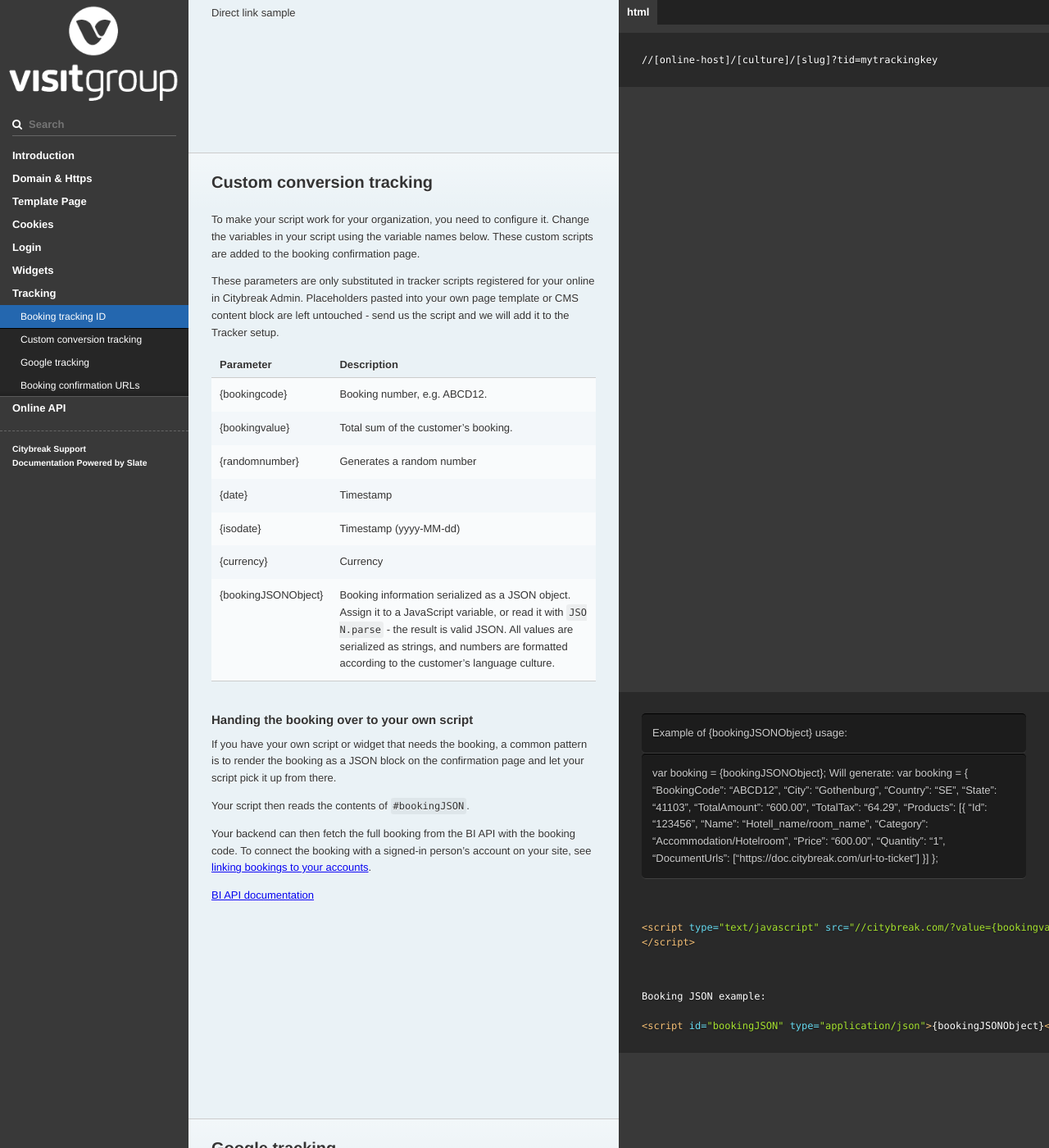
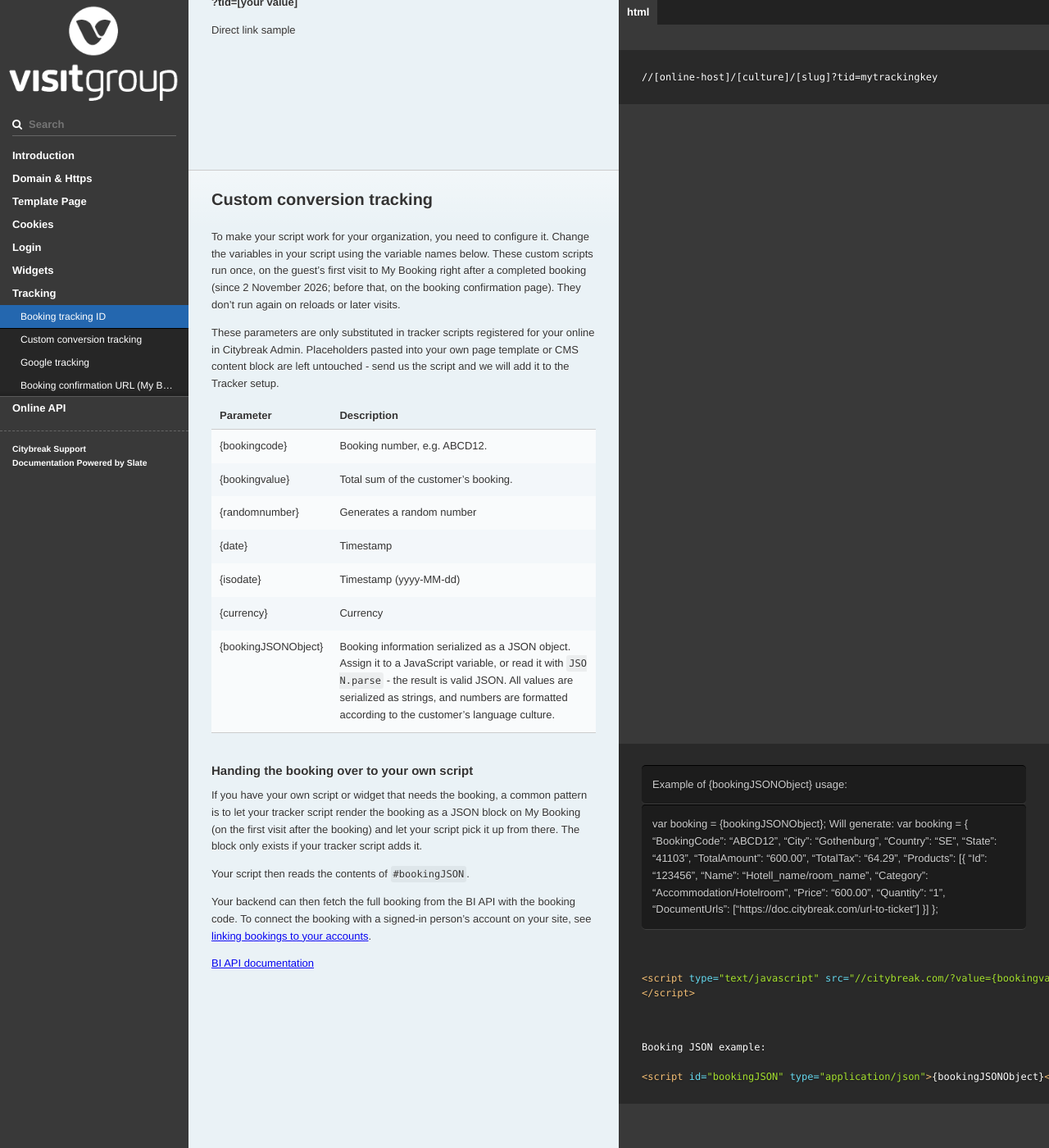
Before and after one commit to visit/citybreak-online-doc, a Jekyll site: the page built from index.md, in a window 1280 px wide and 1400 px high, scrolled down 20196 px. Shown: the whole window at 82% size. Built offline with Jekyll 4.4.1, drawn with Linux system fonts in a browser that asks for light colours; our own code applies the rules of GitHub Pages for plain Markdown files; some of the changed text lies outside the part shown.

Commit message:
Document purchase tracking on My Booking after the confirmation page redirect
Conversion scripts and the purchase event now fire on the guest's first
visit to /mybooking?bookingCode=... instead of the confirmation page.

Co-Authored-By: Claude Opus 5.5 <noreply@anthropic.com>

````diff
--- a/_includes/login.md
+++ b/_includes/login.md
@@ -74,6 +74,6 @@ Since the class follows the login state, it is present on the page you send the
 
 To connect a booking with the person's account on your site:
 
-- **On the confirmation page**, a tracker script can hand the booking to your own script, see [handing the booking over to your own script](#handing-the-booking-over-to-your-own-script). Your script then tells your site which booking the signed-in person just made.
+- **On the first My Booking visit after the booking** (previously the confirmation page), a tracker script can hand the booking to your own script, see [handing the booking over to your own script](#handing-the-booking-over-to-your-own-script). Your script then tells your site which booking the signed-in person just made.
 - **On your backend**, fetch the full booking from the [BI API](https://visit.github.io/bi-api-doc/) with the booking code. It includes the customer, and the booking's `MyPageBookingUrl`, which logs the person in to My Page for that booking.
 - **To get every booking**, including bookings made outside your site, poll the BI API's GetMany from your backend.
--- a/_includes/tracking.md
+++ b/_includes/tracking.md
@@ -30,7 +30,7 @@ Direct link sample
 
 ## Custom conversion tracking
 
-To make your script work for your organization, you need to configure it. Change the variables in your script using the variable names below. These custom scripts are added to the booking confirmation page.
+To make your script work for your organization, you need to configure it. Change the variables in your script using the variable names below. These custom scripts run once, on the guest's first visit to My Booking right after a completed booking (since 2 November 2026; before that, on the booking confirmation page). They don't run again on reloads or later visits.
 
 These parameters are only substituted in tracker scripts registered for your online in Citybreak Admin. Placeholders pasted into your own page template or CMS content block are left untouched - send us the script and we will add it to the Tracker setup.
 
@@ -57,7 +57,7 @@ Parameter | Description
 
 ### Handing the booking over to your own script
 
-If you have your own script or widget that needs the booking, a common pattern is to render the booking as a JSON block on the confirmation page and let your script pick it up from there.
+If you have your own script or widget that needs the booking, a common pattern is to let your tracker script render the booking as a JSON block on My Booking (on the first visit after the booking) and let your script pick it up from there. The block only exists if your tracker script adds it.
 
 ```html
 Booking JSON example:
@@ -227,7 +227,7 @@ Items parameters
 ---
 
 ### <a id="purchase"></a> purchase - This event signifies when one or more items are purchased by a user.
-Event fires 1 time on ``.../confirmation``
+Event fires 1 time, on the guest's first visit to ``.../mybooking?bookingCode=XXXXXX`` after a completed booking. It does not fire again on reloads or later visits. (Before 2 November 2026 it fired on ``.../confirmation``.)
 
 ```
 Example output
@@ -428,25 +428,14 @@ Items parameters
 ---
 
 
-## Booking confirmation URLs
+## Booking confirmation URL (My Booking)
+
+Since 2 November 2026, guests land on My Booking right after a completed booking, instead of the old confirmation page:
 
 ```
-//[online-host]/[culture]/confirmation...
+//[online-host]/[culture]/mybooking?bookingCode=XXXXXX
 ```
 
-Language | URL
---------- | -------------
-sv        | /Bekraftelse
-da        | /Bekraftelse
-de        | /Bestaetigung
-es        | /confirmacion
-fi        | /vahvistus
-fr        | /confirmation
-it        | /conferma
-nl        | /bevestiging
-no        | /bekreftelse
-pt        | /confirmacao
-en        | /confirmation
-Not in list | /confirmation
+The path is `mybooking` (lowercase) in all languages. The old language-specific confirmation URLs (`/Bekraftelse`, `/Bestaetigung`, `/confirmation` etc.) are no longer used for new bookings.
 
-_Note: After /confirmation we add unique parameters to define the booking_
+> **Important:** the same My Booking URL is also used for every later visit to the booking, so a visit to this URL doesn't mean a purchase was just made. To track completed purchases, use the [purchase](#purchase) event or the `cb-booking-completed` browser event, not the URL. If you have GTM triggers, tags or funnel steps based on the old confirmation URLs, update them.
````
